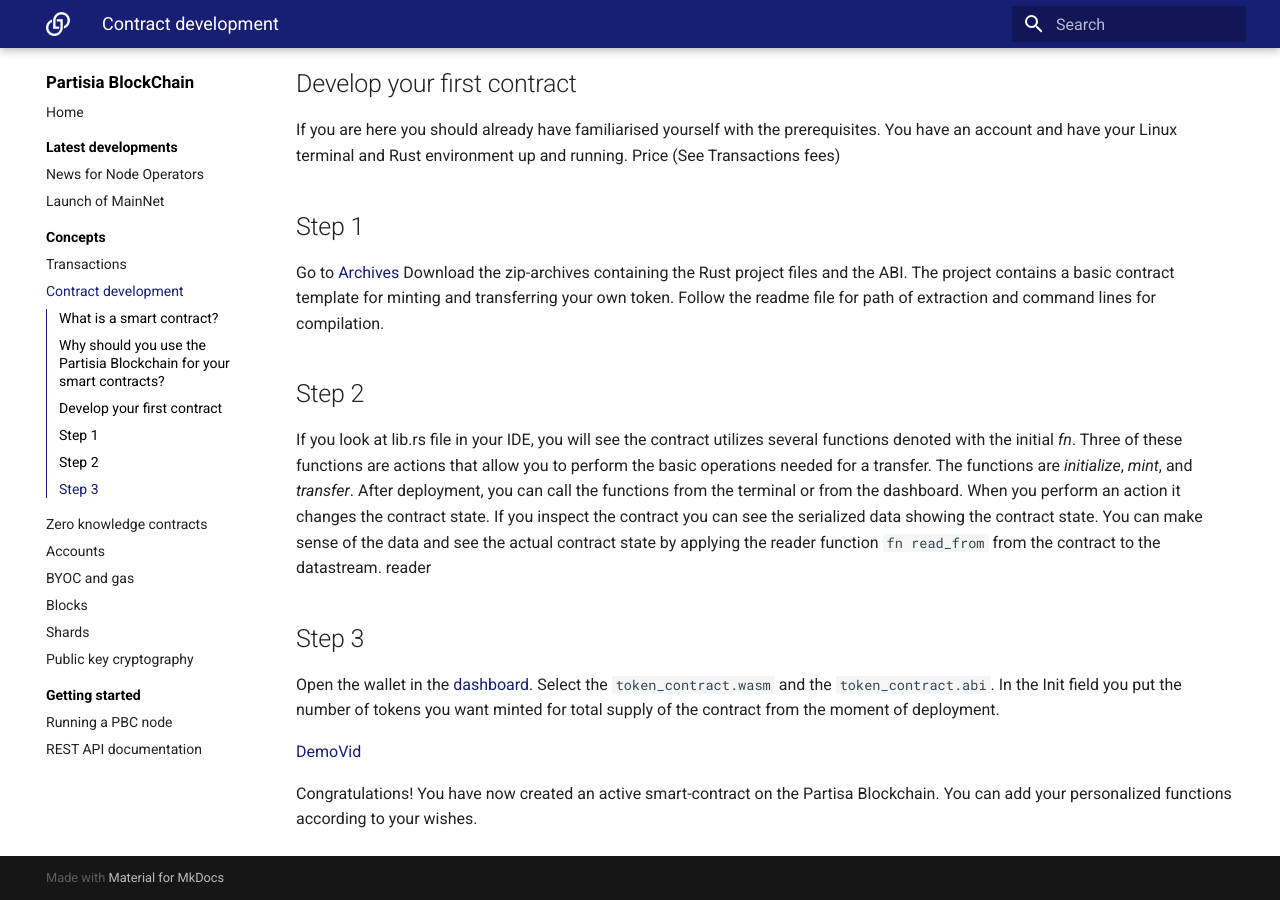
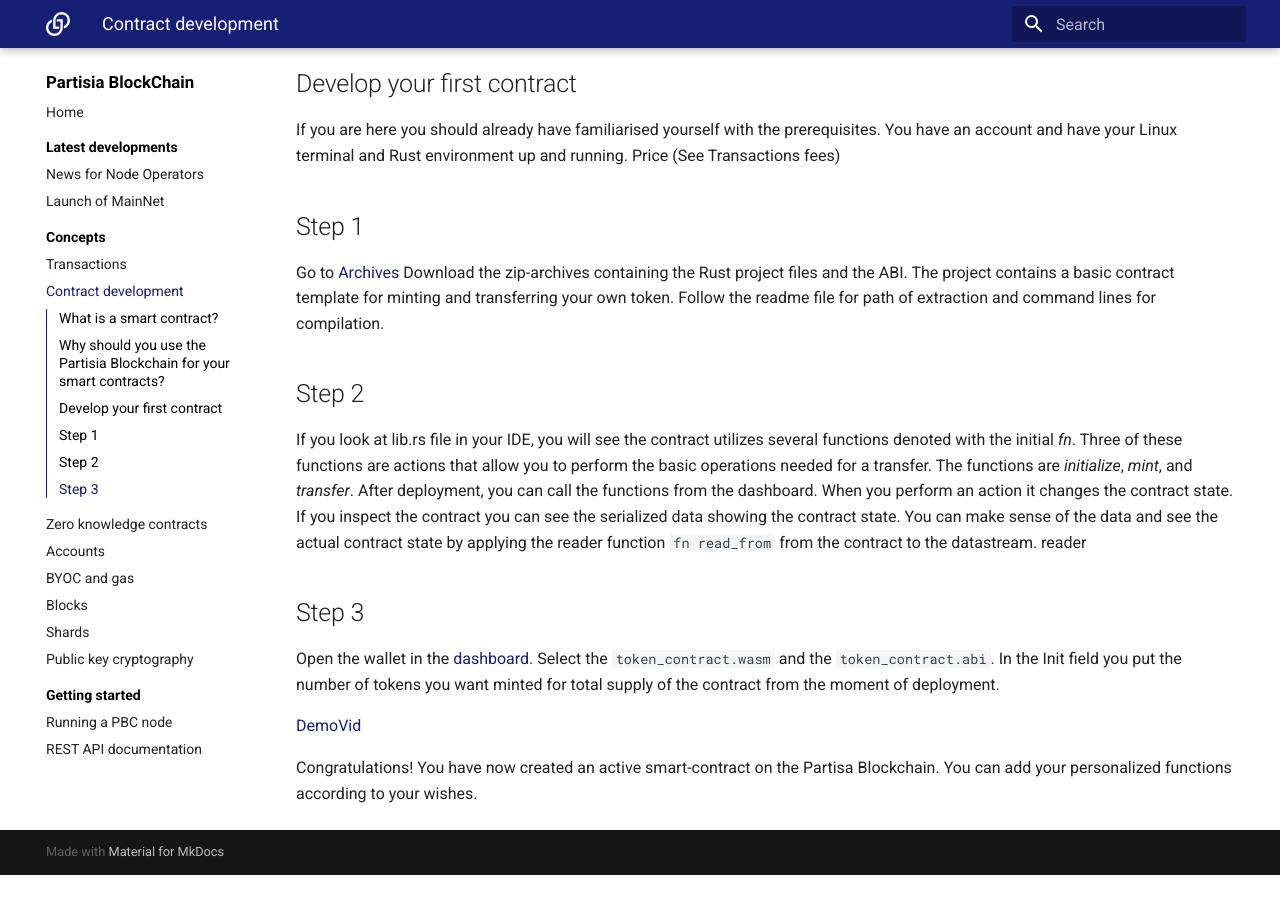
Before and after one commit to 0xSero/partisia-docs, an MkDocs documentation site: the page built from docs/contract-development.md, in a window 1280 px wide and 900 px high, scrolled down 628 px. Built offline with MkDocs 1.6.1 and Material for MkDocs 9.7.7, drawn with Linux system fonts in a browser that asks for light colours; a script that is not in the unit is left out; after the commit the page ends 1503 px from its top, so only the background shows below that.

Commit message:
commit on par 1378

```diff
--- a/docs/contract-development.md
+++ b/docs/contract-development.md
@@ -22,7 +22,7 @@
 
 ## Step 2
 
-If you look at lib.rs file in your IDE, you will see the contract utilizes several functions denoted with the initial *fn*. Three of these functions are actions that allow you to perform the basic operations needed for a transfer. The functions are *initialize*, *mint*, and *transfer*. After deployment, you can call the functions from the terminal or from the dashboard. When you perform an action it changes the contract state. If you inspect the contract you can see the serialized data showing the contract state. You can make sense of the data and see the actual contract state by applying the reader function `fn read_from` from the contract to the datastream. reader
+If you look at lib.rs file in your IDE, you will see the contract utilizes several functions denoted with the initial *fn*. Three of these functions are actions that allow you to perform the basic operations needed for a transfer. The functions are *initialize*, *mint*, and *transfer*. After deployment, you can call the functions from the dashboard. When you perform an action it changes the contract state. If you inspect the contract you can see the serialized data showing the contract state. You can make sense of the data and see the actual contract state by applying the reader function `fn read_from` from the contract to the datastream. reader
 
 ## Step 3
 
```
Also changed, not shown: docs/newkeypair.md (+1 -1 lines).
